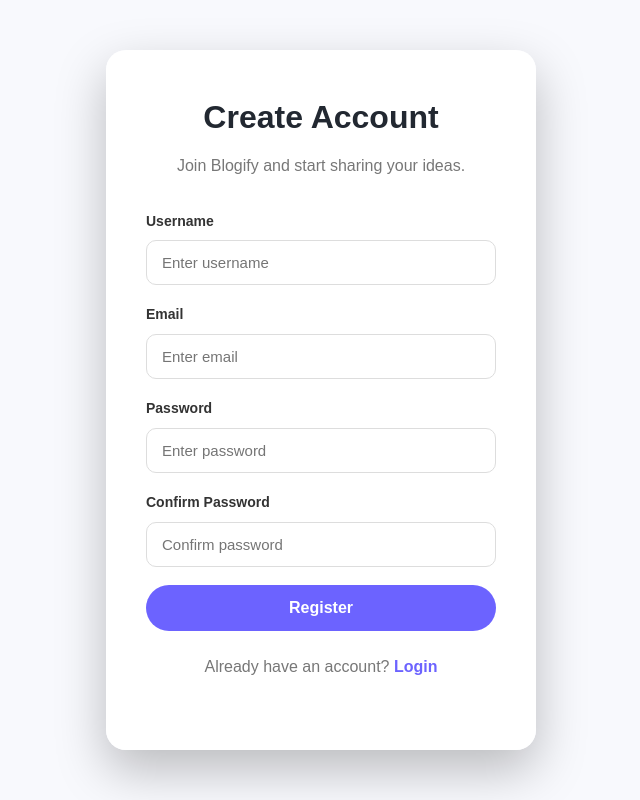
After one commit to Taoheed-O/blogify, a Django app: page /blogs/register/ in a window 1280 px wide. The commit adds this page. Shown: the whole page, without its empty margins (319-959 px from the left). Run offline with Django 5.2, Linux system fonts and the light colour scheme.

Commit message:
Registration page initialization...

```diff
--- a/blog_main/urls.py
+++ b/blog_main/urls.py
@@ -30,6 +30,8 @@ urlpatterns = [
     path('<slug:slug>/', blogViews.blogs, name='blogs'),
     # search
     path('blogs/search/', blogViews.search_blogs, name='search_blogs'),
+    # registration
+    path('blogs/register/', views.register, name='register'),
 ]
 
 # Url patterns + image urls
--- a/blog_main/views.py
+++ b/blog_main/views.py
@@ -23,3 +23,8 @@ def home(request):
         'about': about,
     }
     return render(request, 'home.html', context=context)
+
+
+# Registration page
+def register(request):
+    return render(request, 'register.html')
--- a/static/css/home.css
+++ b/static/css/home.css
@@ -3574,3 +3574,181 @@ code{
     }
 
 }
+
+/*============================================ REGISTRATION PAGE ========================================================*/
+/*=======================================================================================================================*/
+
+* {
+    margin: 0;
+    padding: 0;
+    box-sizing: border-box;
+}
+
+/*body{*/
+/*    font-family: "Poppins", Arial, sans-serif;*/
+
+/*    background:*/
+/*        linear-gradient(*/
+/*            rgba(15, 23, 42, .75),*/
+/*            rgba(15, 23, 42, .85)*/
+/*        ),*/
+/*        url("https://images.unsplash.com/photo-1498050108023-c5249f4df085?auto=format&fit=crop&w=1500&q=80");*/
+
+/*    background-size: cover;*/
+/*    background-position: center;*/
+
+/*    min-height: 100vh;*/
+/*}*/
+
+
+/* ================================
+        REGISTER PAGE
+================================ */
+
+.register-page {
+    min-height: 100vh;
+
+    display: flex;
+    justify-content: center;
+    align-items: center;
+
+    padding: 30px;
+}
+
+
+/* ================================
+        REGISTER CARD
+================================ */
+
+.register-card {
+    width: 100%;
+    max-width: 430px;
+
+    padding: 40px;
+
+    background: rgba(255, 255, 255, .97);
+
+    border-radius: 20px;
+
+    box-shadow: 0 20px 50px rgba(0, 0, 0, .25);
+}
+
+.register-card h1 {
+    text-align: center;
+
+    font-size: 32px;
+
+    color: #222831;
+
+    margin-bottom: 8px;
+}
+
+.register-card > p {
+    text-align: center;
+
+    color: #777;
+
+    margin-bottom: 30px;
+}
+
+
+/* ================================
+        FORM
+================================ */
+
+.form-group {
+    margin-bottom: 18px;
+}
+
+.form-group label {
+    display: block;
+
+    margin-bottom: 7px;
+
+    font-size: 14px;
+
+    font-weight: 600;
+
+    color: #333;
+}
+
+.form-group input {
+    width: 100%;
+
+    padding: 13px 15px;
+
+    border: 1px solid #ddd;
+
+    border-radius: 10px;
+
+    outline: none;
+
+    font-size: 15px;
+
+    transition: .3s;
+}
+
+.form-group input:focus {
+    border-color: #6C63FF;
+
+    box-shadow:
+        0 0 0 3px rgba(108, 99, 255, .12);
+}
+
+
+/* ================================
+        REGISTER BUTTON
+================================ */
+
+.register-card button {
+    width: 100%;
+
+    padding: 14px;
+
+    border: none;
+
+    border-radius: 30px;
+
+    background: #6C63FF;
+
+    color: white;
+
+    font-size: 16px;
+
+    font-weight: 600;
+
+    cursor: pointer;
+
+    transition: .3s;
+}
+
+.register-card button:hover {
+    background: #FF6584;
+
+    transform: translateY(-2px);
+}
+
+
+/* ================================
+        LOGIN LINK
+================================ */
+
+.login-link {
+    margin-top: 22px;
+
+    text-align: center;
+
+    color: #777;
+}
+
+.login-link a {
+    color: #6C63FF;
+
+    font-weight: 600;
+
+    text-decoration: none;
+}
+
+.login-link a:hover {
+    color: #FF6584;
+}
--- a/templates/base.html
+++ b/templates/base.html
@@ -54,7 +54,7 @@
                     Login
                 </a>
 
-                <a href="register.html" class="register-btn">
+                <a href="{% url 'register' %}" class="register-btn">
                     Register
                 </a>
             </div>
--- /dev/null
+++ b/templates/register.html
@@ -0,0 +1,121 @@
+<!DOCTYPE html>
+{% load static %}
+<html lang="en">
+
+<head>
+
+
+<meta charset="UTF-8">
+
+<meta name="viewport"
+      content="width=device-width, initial-scale=1.0">
+
+<title>Create Account | Blogify</title>
+
+<link rel="stylesheet"
+      href="{% static 'css/home.css' %}">
+
+
+</head>
+
+<body>
+
+<main class="register-page">
+
+    <div class="register-card">
+
+        <h1>Create Account</h1>
+
+        <p>
+            Join Blogify and start sharing your ideas.
+        </p>
+
+        <form method="POST">
+
+            <div class="form-group">
+
+                <label for="username">
+                    Username
+                </label>
+
+                <input
+                    type="text"
+                    id="username"
+                    name="username"
+                    placeholder="Enter username"
+                    required
+                >
+
+            </div>
+
+            <div class="form-group">
+
+                <label for="email">
+                    Email
+                </label>
+
+                <input
+                    type="email"
+                    id="email"
+                    name="email"
+                    placeholder="Enter email"
+                    required
+                >
+
+            </div>
+
+            <div class="form-group">
+
+                <label for="password">
+                    Password
+                </label>
+
+                <input
+                    type="password"
+                    id="password"
+                    name="password"
+                    placeholder="Enter password"
+                    required
+                >
+
+            </div>
+
+            <div class="form-group">
+
+                <label for="confirm-password">
+                    Confirm Password
+                </label>
+
+                <input
+                    type="password"
+                    id="confirm-password"
+                    name="confirm_password"
+                    placeholder="Confirm password"
+                    required
+                >
+
+            </div>
+
+            <button type="submit">
+                Register
+            </button>
+
+        </form>
+
+        <p class="login-link">
+
+            Already have an account?
+
+            <a href="login.html">
+                Login
+            </a>
+
+        </p>
+
+    </div>
+
+</main>
+
+</body>
+
+</html>
--- a/templates/search_blogs.html
+++ b/templates/search_blogs.html
@@ -85,7 +85,7 @@
 
                     <h2>
 
-                        <a href="#">
+                        <a href="{% url 'blogs' blog.slug %}">
                             {{ blog.title }}
                         </a>
 
```
